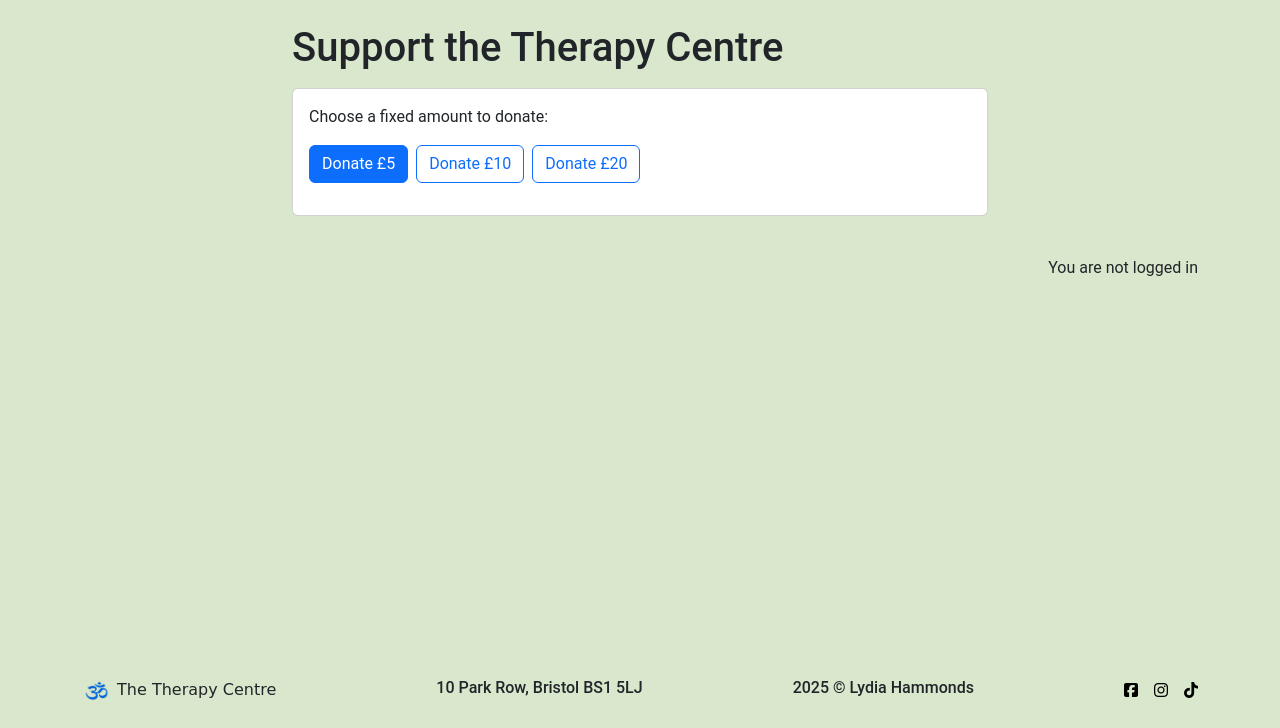
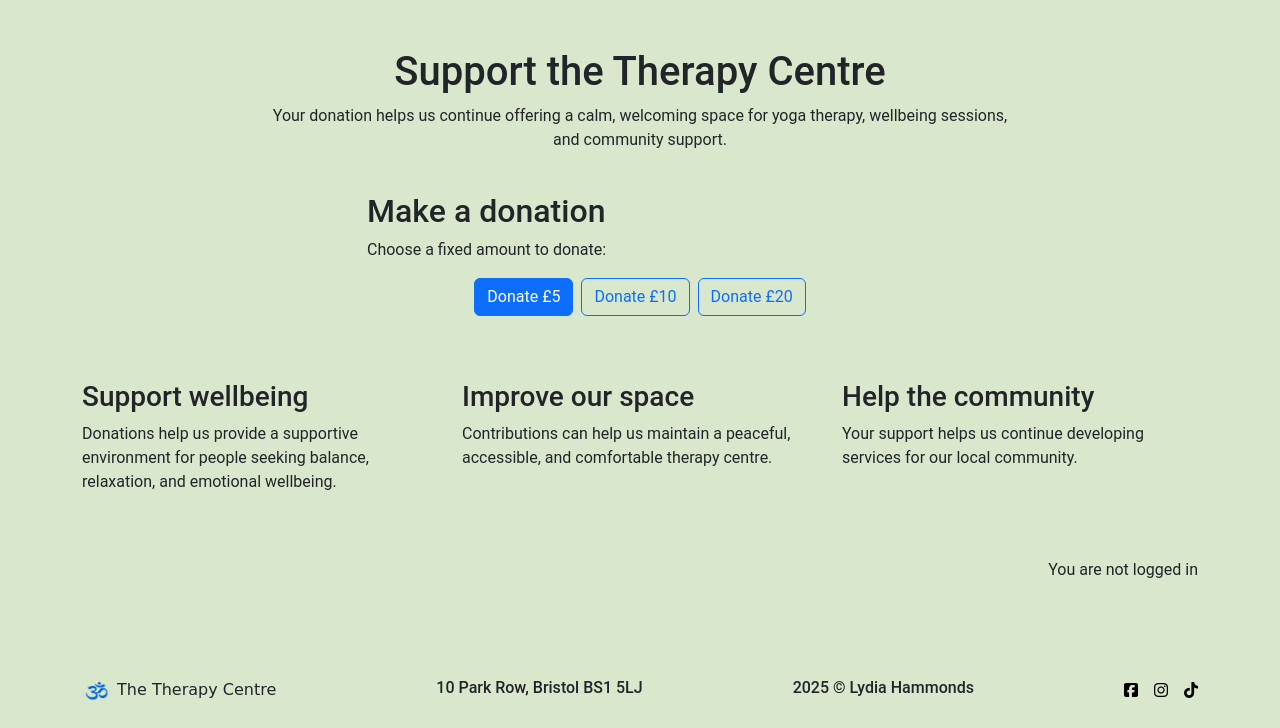
Before and after one commit to LidiaMorejudo/therapycentre, a Django app: page /donations/ in a window 1280 px wide. Shown: the part 72-800 px from the top of the page. Run offline with Django 5.2, Linux system fonts and the light colour scheme; some libraries are stand-ins or nearby versions.

Commit message:
Added html to the donations page to address layout

```diff
--- a/donations/templates/donations/donate.html
+++ b/donations/templates/donations/donate.html
@@ -1,21 +1,66 @@
 {% extends "base.html" %}
 
 {% block content %}
-<div class="container py-4" style="max-width: 720px;">
-  <h1 class="mb-3">Support the Therapy Centre</h1>
 
-  <div class="card p-3 mb-3">
-    <p>Choose a fixed amount to donate:</p>
+<div class="container donate-page py-5">
+  <div class="row justify-content-center">
+    <div class="col-12 col-lg-8 text-center">
+      <h1>Support the Therapy Centre</h1>
+      <p class="donate-intro">
+        Your donation helps us continue offering a calm, welcoming space for yoga therapy,
+        wellbeing sessions, and community support.
+      </p>
+    </div>
+  </div>
 
-    <div class="d-flex gap-2 flex-wrap">
-      <button class="btn btn-primary" data-amount="500" type="button">Donate £5</button>
-      <button class="btn btn-outline-primary" data-amount="1000" type="button">Donate £10</button>
-      <button class="btn btn-outline-primary" data-amount="2000" type="button">Donate £20</button>
+  <div class="row justify-content-center mt-4">
+    <div class="col-12 col-md-8 col-lg-6">
+      <div class="donate-card">
+        <h2>Make a donation</h2>
+        <p>Choose a fixed amount to donate:</p>
+
+        <div class="d-flex gap-2 flex-wrap justify-content-center">
+          <button class="btn btn-primary" data-amount="500" type="button">Donate £5</button>
+          <button class="btn btn-outline-primary" data-amount="1000" type="button">Donate £10</button>
+          <button class="btn btn-outline-primary" data-amount="2000" type="button">Donate £20</button>
+        </div>
+
+        <div id="msg" class="text-danger mt-3"></div>
+      </div>
+    </div>
+  </div>
+
+  <div class="row g-4 mt-4 justify-content-center">
+    <div class="col-12 col-md-4">
+      <div class="donate-info-card h-100">
+        <h3>Support wellbeing</h3>
+        <p>
+          Donations help us provide a supportive environment for people seeking balance,
+          relaxation, and emotional wellbeing.
+        </p>
+      </div>
     </div>
 
-    <div id="msg" class="text-danger mt-3"></div>
+    <div class="col-12 col-md-4">
+      <div class="donate-info-card h-100">
+        <h3>Improve our space</h3>
+        <p>
+          Contributions can help us maintain a peaceful, accessible, and comfortable therapy centre.
+        </p>
+      </div>
+    </div>
+
+    <div class="col-12 col-md-4">
+      <div class="donate-info-card h-100">
+        <h3>Help the community</h3>
+        <p>
+          Your support helps us continue developing services for our local community.
+        </p>
+      </div>
+    </div>
   </div>
 </div>
+
 {% endblock %}
 
 {% block scripts %}
```
